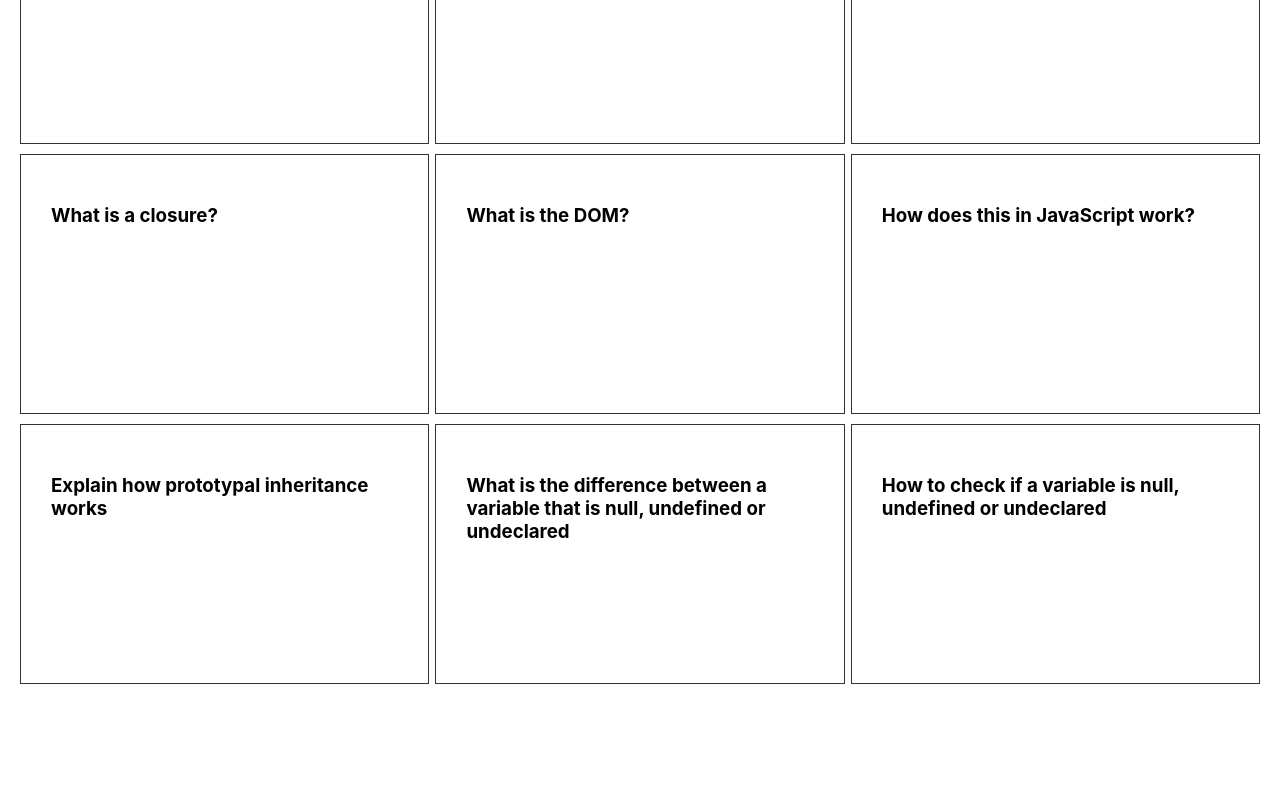
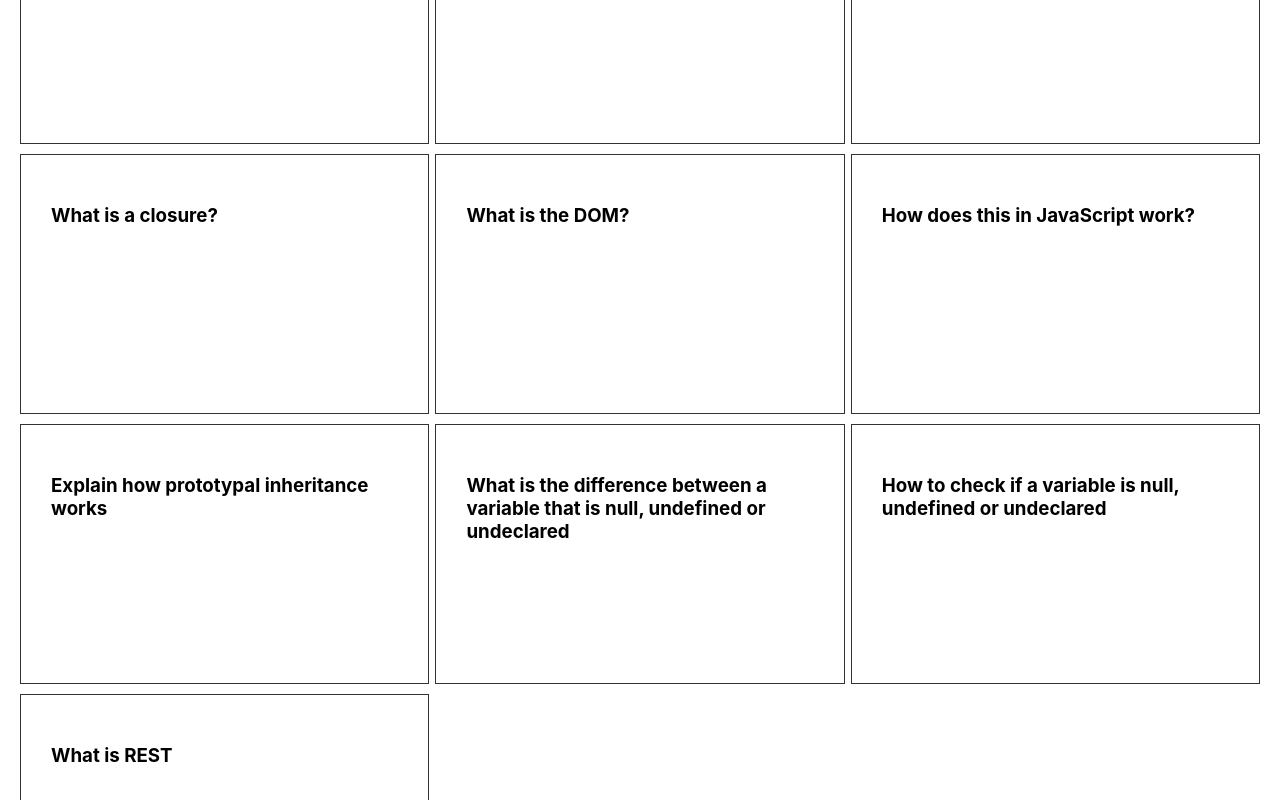
Before and after one commit to colorlessenergy/quizit, a Next.js app: page / in a window 1280 px wide. Shown: the part 198-998 px from the top of the page. Before the commit the page ends 892 px from the top, so only its background shows below. Built offline with nearby package versions, Linux system fonts and the light colour scheme.

Commit message:
Add a question about rest

```diff
--- a/pages/index.js
+++ b/pages/index.js
@@ -77,6 +77,10 @@ export function getStaticProps() {
     {
       question: 'How to check if a variable is null, undefined or undeclared',
       answer: 'To check for null you could do null === null. When strictly comparing null to itself it will be true. When comparing it with a different value it will be false. when checking for undefined you can do undefined === undefined. When checking for an undeclared variable you can try using it, an error should be thrown.'
+    },
+    {
+      question: 'What is REST',
+      answer: 'Representational State Transfer is the idea of being stateless and separation of the client and server. This means that the server and client can run on there own and a resource can be fetched without having to have any knowledge about the client or server. The 4 HTTP requests that are used to fetch resources/data from the server are GET, POST, PUT, and DELETE requests. A GET request is used to retrieve data, a POST request is used to create data. A PUT request is used to update data, and a DELETE request is used to delete data. When making a request the path needs to be clear on what it is trying to do.'
     }
   ]
 
```
